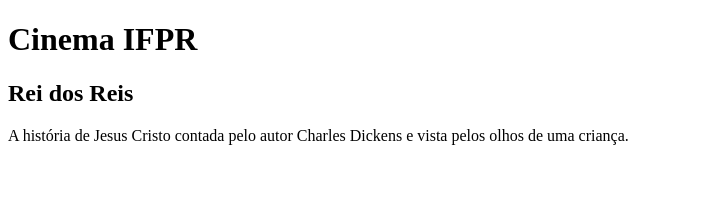
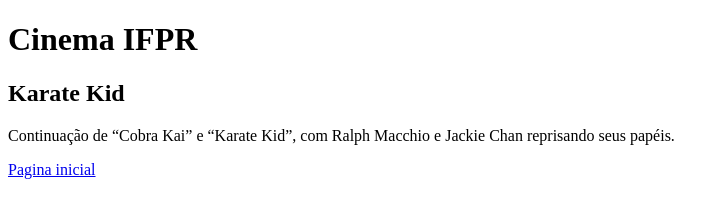
Before and after one commit to KauanFuza/FIC-WEB-MATERIAL, a plain HTML site: page Aula 7 - HTML/exercicio 2/karatekid.html in a window 1280 px wide. Shown: the whole page, without its empty margins (0-726 px from the left). Drawn offline with Linux system fonts and the light colour scheme.

Commit message:
Update karatekid.html

```diff
--- a/Aula 7 - HTML/exercicio 2/karatekid.html
+++ b/Aula 7 - HTML/exercicio 2/karatekid.html
@@ -2,12 +2,12 @@
 <html>
     <head>
         <meta charset="UTF-8">
-        <Title>Rei dos Reis</Title>
+        <Title>Karate Kid</Title>
     </head>
     <body>
         <h1>Cinema IFPR</h1>
-        <h2>Rei dos Reis</h2>
-        <p>A história de Jesus Cristo contada pelo autor Charles Dickens e vista pelos olhos de uma criança.</p>
-        <a href="index.html"></a>
+        <h2>Karate Kid</h2>
+        <p>Continuação de “Cobra Kai” e “Karate Kid”, com Ralph Macchio e Jackie Chan reprisando seus papéis.</p>
+        <a href="index.html">Pagina inicial</a>
     </body>
 </html>
```
